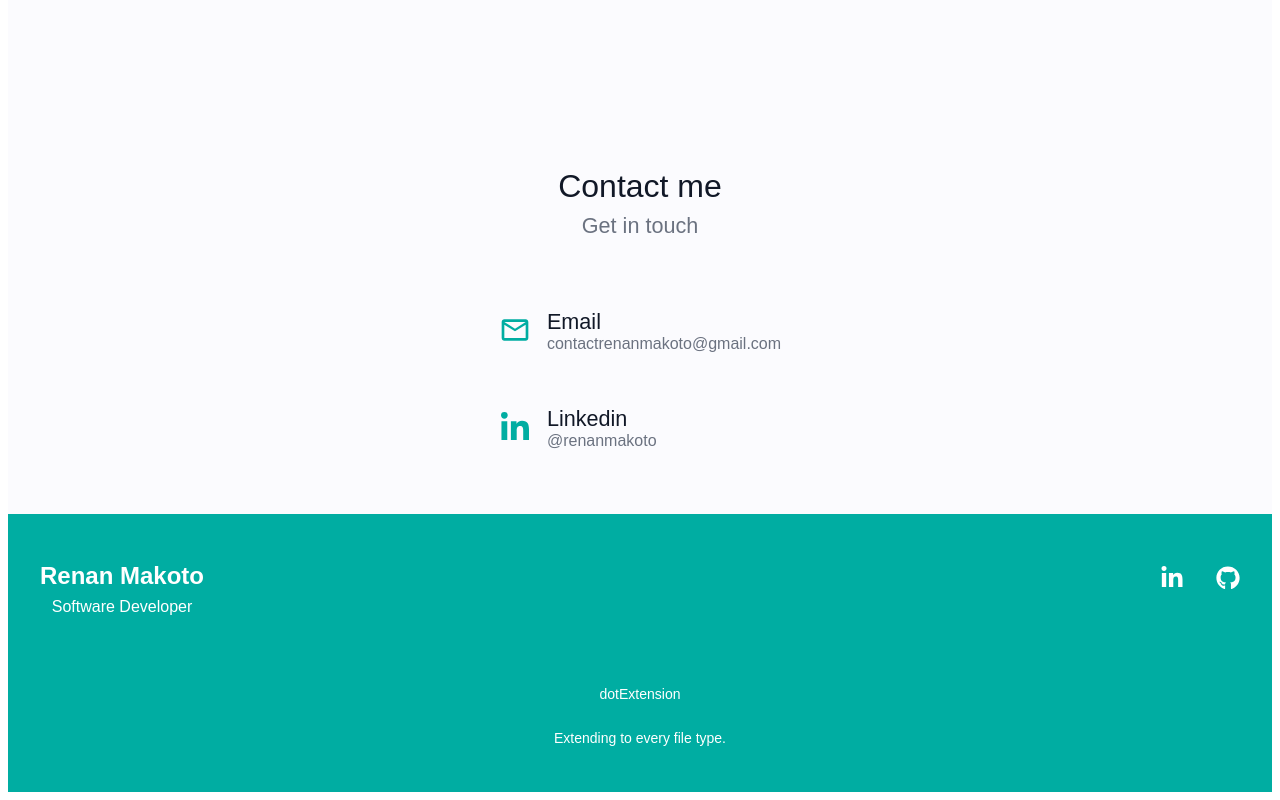
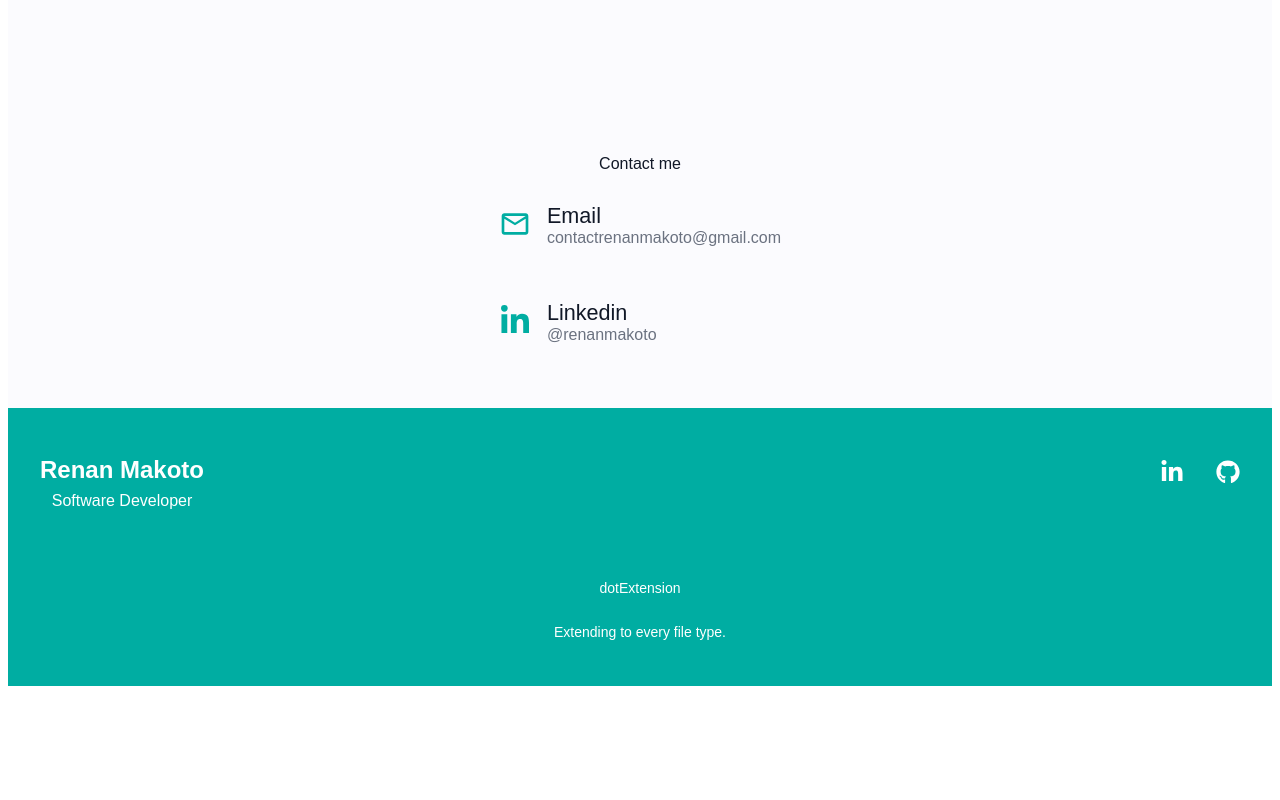
Before and after one commit to renanmakoto/sitereact, a React (Create React App) app: page / in a window 1280 px wide. Shown: the part 2009-2809 px from the top of the page. After the commit the page ends 2703 px from the top, so only its background shows below. Built offline with nearby package versions, Linux system fonts and the light colour scheme.

Commit message:
Add files via upload

```diff
--- a/src/components/Contact.jsx
+++ b/src/components/Contact.jsx
@@ -15,18 +15,10 @@ const Contact = () => {
   }
 
   const titleStyle = {
-    fontSize: '2rem',
+    fontSize: '1rem',
     fontWeight: 400,
     color: '#111827',
     marginBottom: '0.5rem',
-    fontFamily: '"Ubuntu", sans-serif',
-  }
-
-  const subtitleStyle = {
-    fontSize: '1.35rem',
-    fontWeight: 400,
-    color: '#6B7280',
-    marginBottom: '3rem',
     fontFamily: '"Ubuntu", sans-serif',
   }
 
@@ -74,7 +66,6 @@ const Contact = () => {
   return (
     <section style={sectionStyle}>
       <h2 style={titleStyle}>Contact me</h2>
-      <span style={subtitleStyle}>Get in touch</span>
       <div style={contactContainerStyle}>
         <div style={contactInfoStyle}>
           <MdOutlineEmail style={iconStyle} />
```
